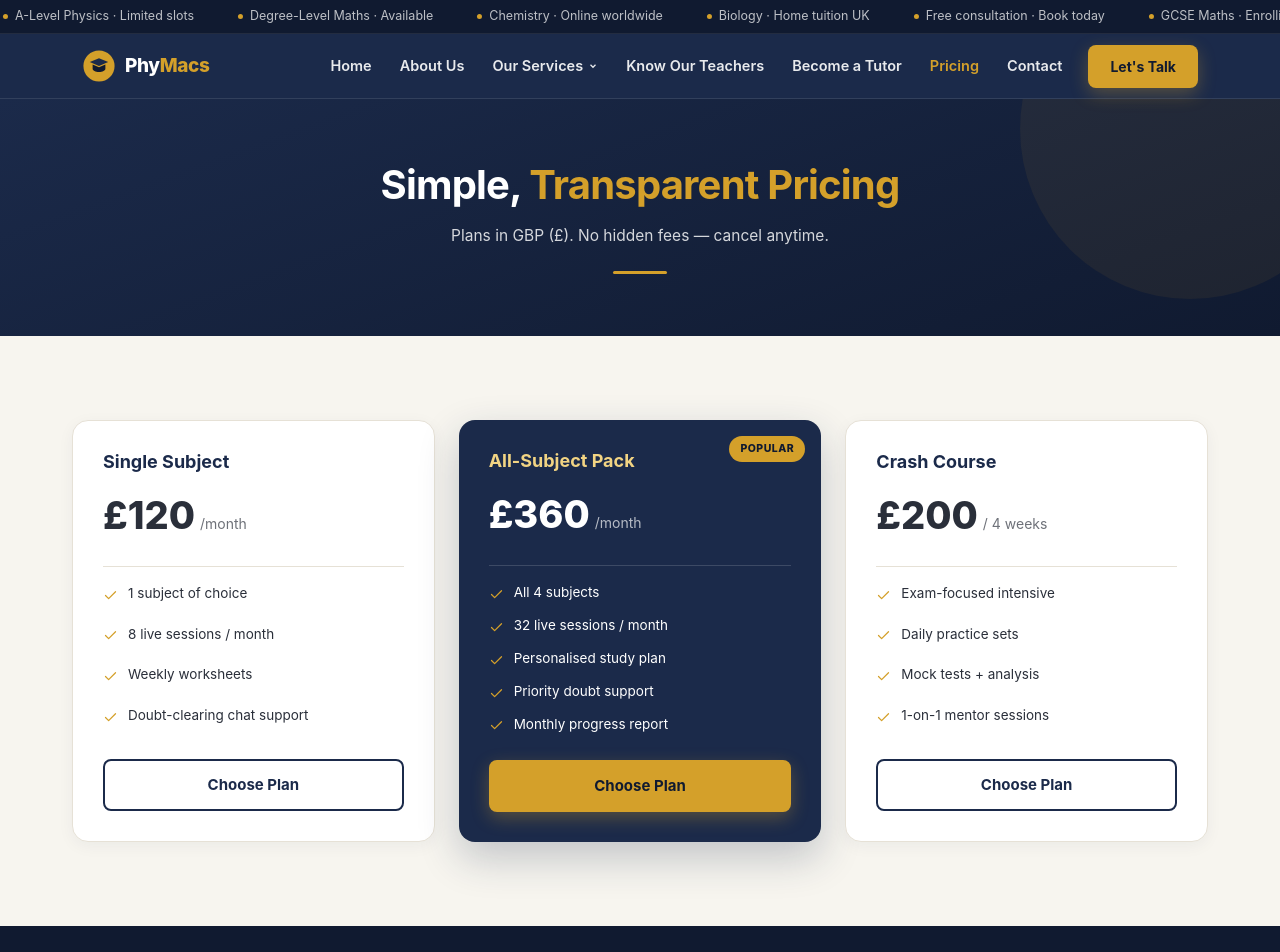
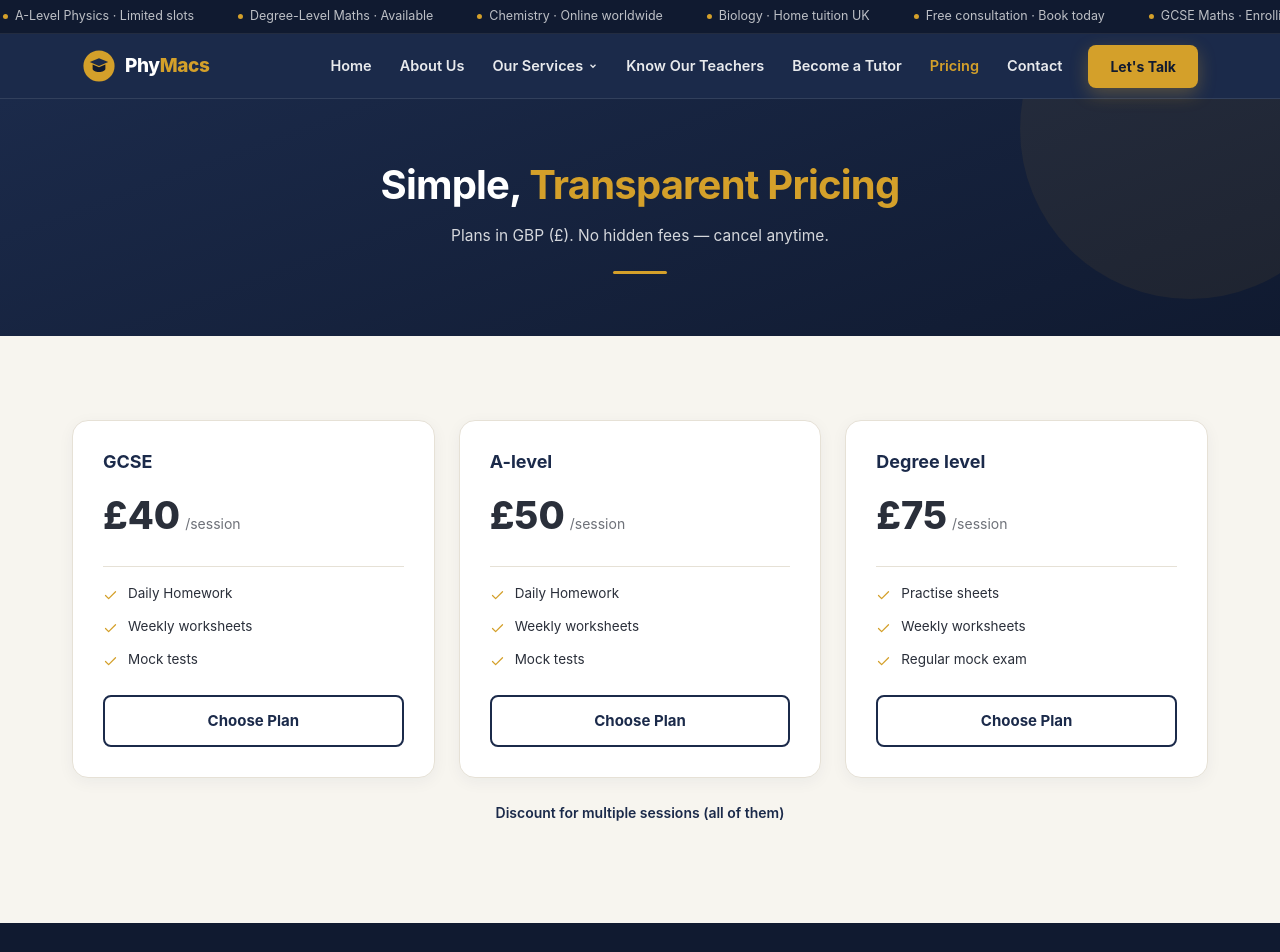
Before and after one commit to pushanverma/phymacs_tutoring, a React (Vite) app in the folder phymacs/: page /pricing in a window 1280 px wide. Shown: the top 952 px of the page. Built offline with nearby package versions, Linux system fonts and the light colour scheme.

Commit message:
pricing Section and WhoweTeach constant updated

```diff
--- a/phymacs/src/components/PricingSection.js
+++ b/phymacs/src/components/PricingSection.js
@@ -1,10 +1,11 @@
 import Icon from "./common/Icon";
 import Button from "./common/Button";
-import { PRICING_PLANS } from "../constants/constants";
+import { PRICING_PLANS, PRICING_NOTE } from "../constants/constants";
 import "../styles/PricingSection.css";
 
 /** Three-tier pricing card grid. */
 const PricingSection = () => (
+  <>
     <div className="row pm-pricing">
       {PRICING_PLANS.map((p) => (
         <div className="col-12 col-lg-4" key={p.name}>
@@ -33,6 +34,8 @@ const PricingSection = () => (
         </div>
       ))}
     </div>
+    <p className="pm-pricing__note">{PRICING_NOTE}</p>
+  </>
 );
 
 export default PricingSection;
--- a/phymacs/src/constants/constants.js
+++ b/phymacs/src/constants/constants.js
@@ -231,6 +231,20 @@ export const AUDIENCES = [
     sub: "Any timezone, any country.",
     body: "Live online classes available worldwide, with flexible scheduling that works around your timezone and school commitments.",
   },
+  {
+    title: "11+ Entrance Exam Preparation",
+    accent: CHIP_COLORS[0],
+    icon: "compass",
+    sub: "Maths, non-verbal & verbal reasoning.",
+    body: "Track record of 100% success with past students securing places at Wilmington, Reading and Tunbridge Wells Grammar Schools.",
+  },
+  {
+    title: "International Baccalaureate",
+    accent: CHIP_COLORS[1],
+    icon: "trophy",
+    sub: "IB Maths, Physics & Chemistry.",
+    body: "Track record of securing excellent grades in Maths, Physics and Chemistry IB.",
+  },
 ];
 
 export const DIFFERENTIATORS = [
@@ -338,10 +352,12 @@ export const FAQS = [
 ];
 
 export const PRICING_PLANS = [
-  { name: "Single Subject", price: "£120", period: "/month", features: ["1 subject of choice", "8 live sessions / month", "Weekly worksheets", "Doubt-clearing chat support"], highlight: false },
-  { name: "All-Subject Pack", price: "£360", period: "/month", features: ["All 4 subjects", "32 live sessions / month", "Personalised study plan", "Priority doubt support", "Monthly progress report"], highlight: true },
-  { name: "Crash Course", price: "£200", period: "/ 4 weeks", features: ["Exam-focused intensive", "Daily practice sets", "Mock tests + analysis", "1-on-1 mentor sessions"], highlight: false },
+  { name: "GCSE", price: "£40", period: "/session", features: ["Daily Homework", "Weekly worksheets", "Mock tests"], highlight: false },
+  { name: "A-level", price: "£50", period: "/session", features: ["Daily Homework", "Weekly worksheets", "Mock tests"], highlight: false },
+  { name: "Degree level", price: "£75", period: "/session", features: ["Practise sheets", "Weekly worksheets", "Regular mock exam"], highlight: false },
 ];
+
+export const PRICING_NOTE = "Discount for multiple sessions (all of them)";
 
 export const TEACHERS = [
   { name: "Dr Sudeep Chatterji", role: "Founder & Lead Tutor", subjects: "Physics · Maths · Chemistry · Biology", bio: "A research-oriented educator with a doctorate and years of experience teaching from Grade 6 to degree level. Known for breaking down complex concepts and supporting students with special educational needs.", initials: "SC", accent: CHIP_COLORS[0] },
--- a/phymacs/src/styles/PricingSection.css
+++ b/phymacs/src/styles/PricingSection.css
@@ -92,3 +92,11 @@
   flex-shrink: 0;
   margin-top: 1px;
 }
+
+.pm-pricing__note {
+  text-align: center;
+  margin-top: 24px;
+  font-size: 14px;
+  font-weight: 600;
+  color: var(--pm-navy);
+}
```
Also changed, not shown: 1 other file (tests, documents, lock files or other folders). Lines whose indentation alone changed are shown as unchanged.
